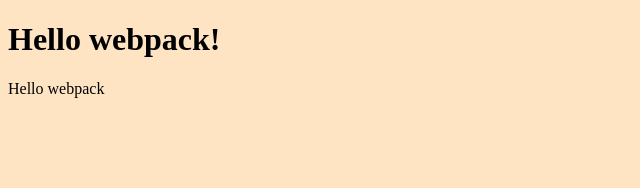
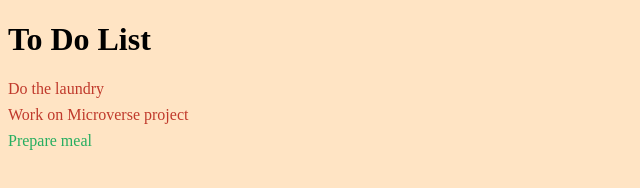
Before and after one commit to crgc/microverse-todo-list, a website built with webpack: page src/index.html in a window 1280 px wide. Shown: the whole page, without its empty margins (0-640 px from the left). Built offline with nearby package versions, Linux system fonts and the light colour scheme.

Commit message:
Write loadTasks function to iterate over task array and populate todo-list div

```diff
--- a/src/index.html
+++ b/src/index.html
@@ -3,9 +3,14 @@
 <head>
     <meta charset="UTF-8">
     <meta name="viewport" content="width=device-width, initial-scale=1.0">
-    <title>Webpack Exercise</title>
+    <title>To Do List</title>
 </head>
 <body>
-    <h1>Hello webpack!</h1>
+    <main>
+      <h1>To Do List</h1>
+      <div id="todo-list">
+
+      </div>
+    </main>
 </body>
 </html>
--- a/src/index.js
+++ b/src/index.js
@@ -1,13 +1,33 @@
 import _ from 'lodash';
 import './style.css';
 
-function component() {
-  const element = document.createElement('div');
+const createDiv = () => document.createElement('div');
+const createTaskDiv = (task) => {
+  const taskDiv = createDiv();
 
-  // Lodash, now imported by this script
-  element.innerHTML = _.join(['Hello', 'webpack'], ' ');
+  taskDiv.textContent = task.description;
+  taskDiv.className = `task ${task.completed ? 'completed' : 'pending'}`;
 
-  return element;
+  return taskDiv;
+};
+
+function loadTasks() {
+  let tasks = [
+    { 'description': 'Prepare meal', 'completed': true, 'index': 3 },
+    { 'description': 'Do the laundry', 'completed': false, 'index': 1 },
+    { 'description': 'Work on Microverse project', 'completed': false, 'index': 2 }
+  ];
+
+  tasks = _.orderBy(tasks, ['index'], ['asc']);
+
+  const todoListElement = document.getElementById('todo-list');
+  tasks.forEach((task) => {
+    const taskDiv = createTaskDiv(task);
+
+    todoListElement.appendChild(taskDiv);
+  });
+
+  document.body.appendChild(todoListElement);
 }
 
-document.body.appendChild(component());
+loadTasks();
--- a/src/style.css
+++ b/src/style.css
@@ -1,3 +1,15 @@
+.pending {
+  color: #c0392b;
+}
+
+.completed {
+  color: #27ae60;
+}
+
 body {
   background-color: bisque;
 }
+
+.task {
+  margin-bottom: 0.5rem;
+}
```
